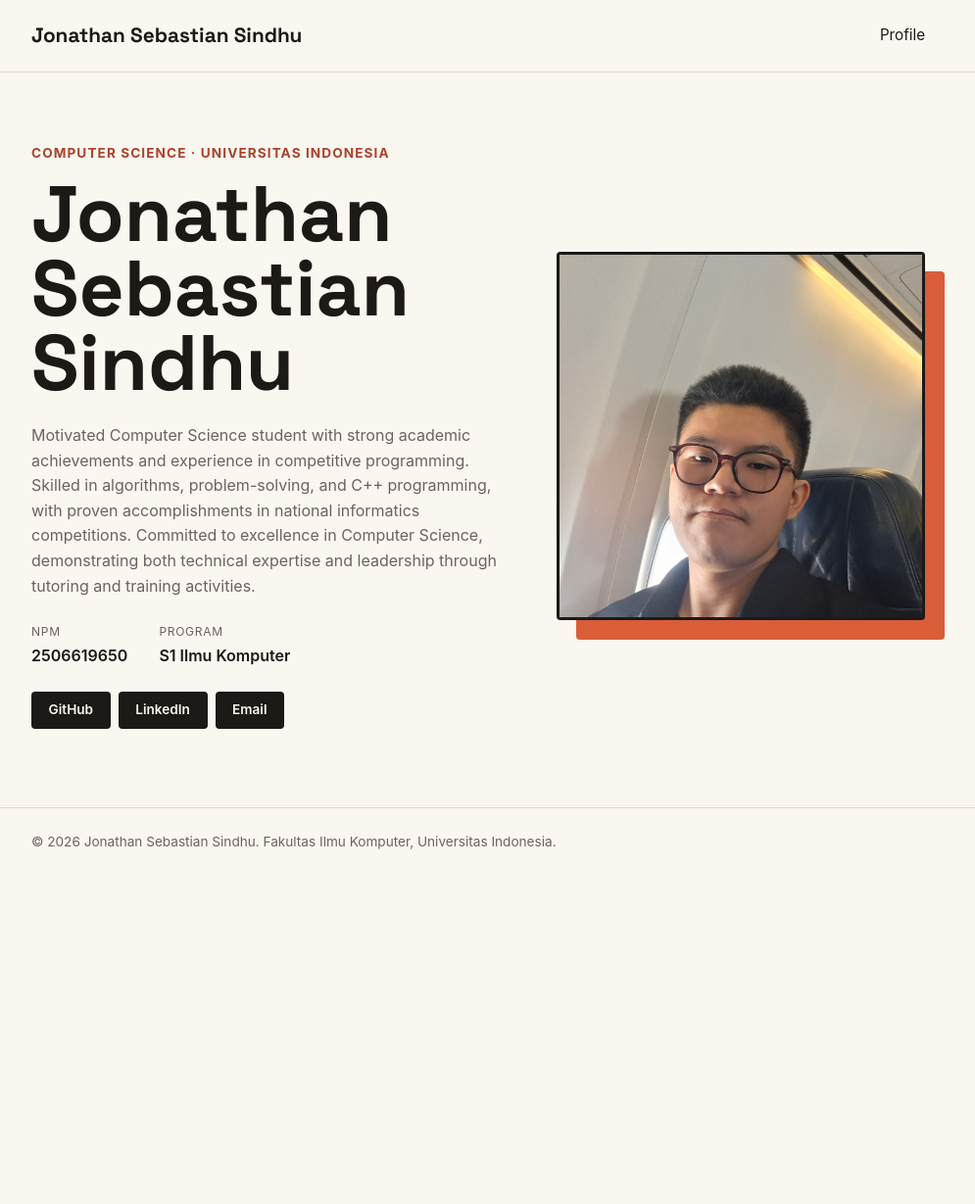
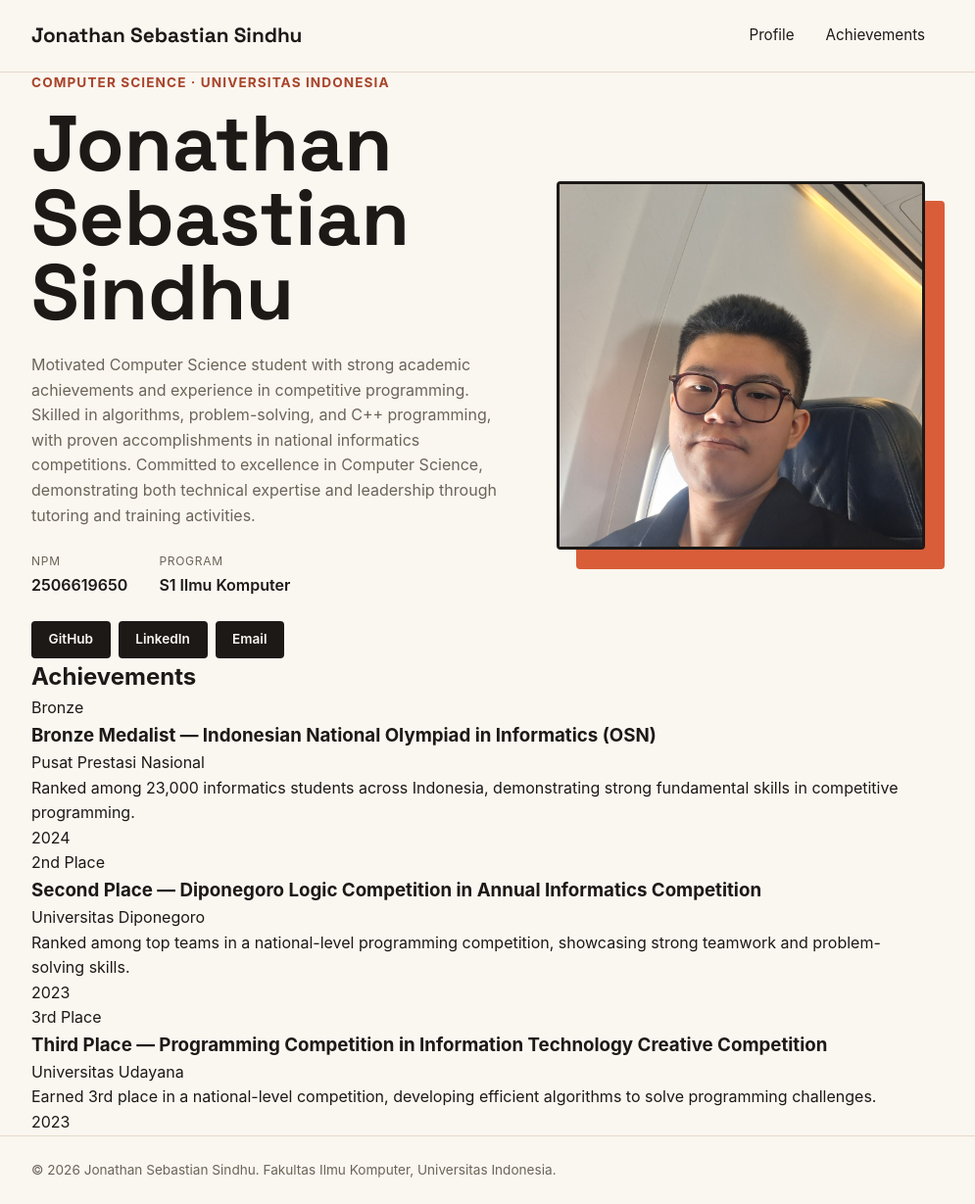
Before and after one commit to Kobaneru/myportofolio, a Django app: page / in a window 1280 px wide. Shown: the whole page at 98% size, without its empty margins (152-1147 px from the left). Before the commit the page ends 867 px from the top, so only its background shows below. Run offline with Django 5.2, Linux system fonts and the light colour scheme.

Commit message:
feat(portfolio): update personal profile and add achievements semantic structure
- Populate About Me section with personal profile data (NPM, bio, links)
- Add new Achievements section with semantic HTML5 elements (<article>, <time>)
- Implement sticky navigation links pointing to section anchors

```diff
--- a/templates/index.html
+++ b/templates/index.html
@@ -15,12 +15,13 @@
             <a href="#profile" class="brand">Jonathan Sebastian Sindhu</a>
             <nav>
                 <a href="#profile">Profile</a>
+                <a href="#achievements">Achievements</a>
             </nav>
         </div>
     </header>
 
     <main>
-        <section class="hero" id="profile">
+        <section id="profile">
             <div class="container hero-grid">
                 <div class="hero-identity">
                     <p class="hero-kicker">Computer Science &middot; Universitas Indonesia</p>
@@ -50,6 +51,42 @@
                 </div>
             </div>
         </section>
+        <section id="achievements">
+            <div class="container achievements-flex">
+                <h2 class="section-title">Achievements</h2>
+                <div class="achievements-list">
+                    <article class="achievements-card">
+                        <span class="badge badge-bronze">Bronze</span>
+                        <div class="achievements-text">
+                            <h3>Bronze Medalist — Indonesian National Olympiad in Informatics (OSN)</h3>
+                            <p class="institution">Pusat Prestasi Nasional</p>
+                            <p class="description">Ranked among 23,000 informatics students across Indonesia, demonstrating strong fundamental skills in competitive programming.</p>
+                        </div>
+                        <time datetime="2024" class="achievement-year">2024</time>
+                    </article>
+
+                    <article class="achievements-card">
+                        <span class="badge badge-silver">2nd Place</span>
+                        <div class="achievements-text">
+                            <h3>Second Place — Diponegoro Logic Competition in Annual Informatics Competition</h3>
+                            <p class="institution">Universitas Diponegoro</p>
+                            <p class="description">Ranked among top teams in a national-level programming competition, showcasing strong teamwork and problem-solving skills.</p>
+                        </div>
+                        <time datetime="2023" class="achievement-year">2023</time>
+                    </article>
+
+                    <article class="achievements-card">
+                        <span class="badge badge-bronze">3rd Place</span>
+                        <div class="achievements-text">
+                            <h3>Third Place — Programming Competition in Information Technology Creative Competition</h3>
+                            <p class="institution">Universitas Udayana</p>
+                            <p class="description">Earned 3rd place in a national-level competition, developing efficient algorithms to solve programming challenges.</p>
+                        </div>
+                        <time datetime="2023" class="achievement-year">2023</time>
+                    </article>
+                </div>
+            </div>
+        </section>
     </main>
 
     <footer class="site-footer">
```
